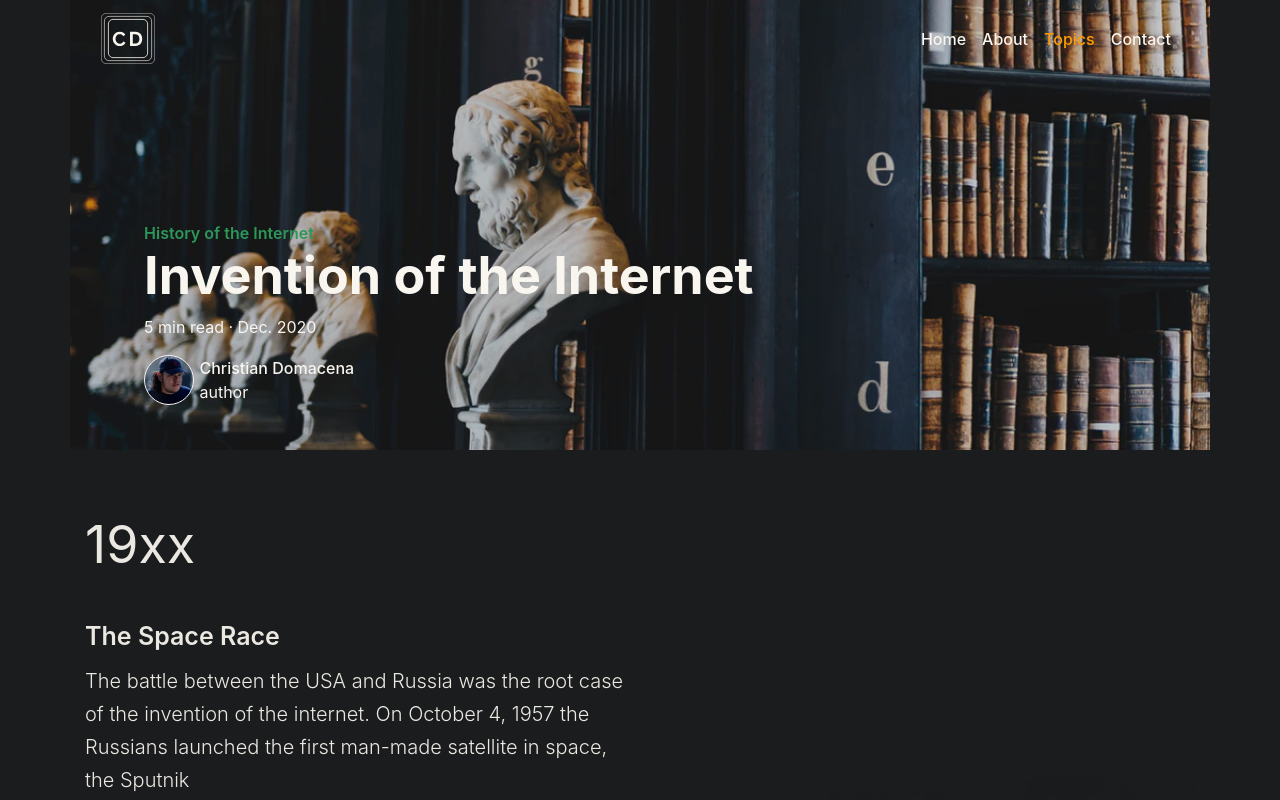
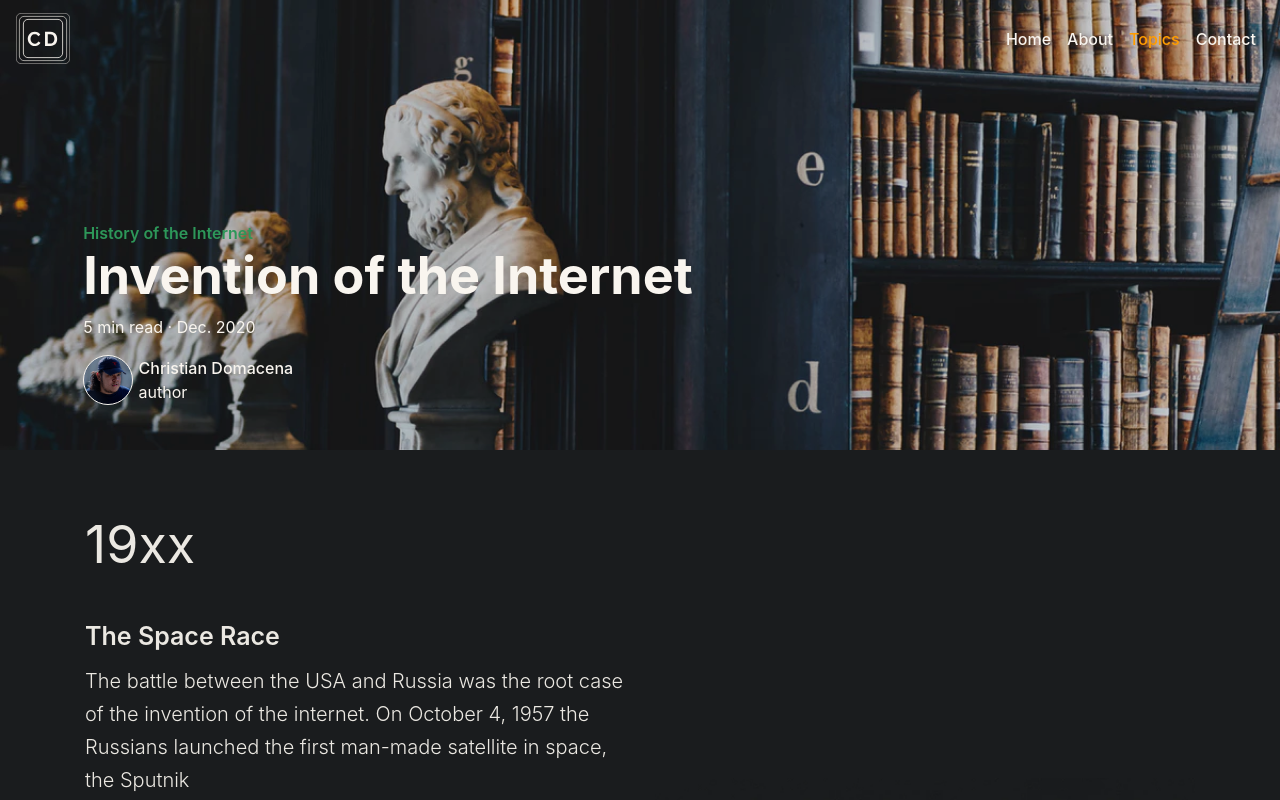
Before and after one commit to cjdomacena/is117-project-03, a website: page docs/article-template.html in a window 1280 px wide. Shown: the top 800 px of the page. Drawn offline with nearby package versions, Linux system fonts and the light colour scheme.

Commit message:
fixed screen size

```diff
--- a/docs/article-template.html
+++ b/docs/article-template.html
@@ -13,7 +13,7 @@
 
     <body class="article-body">
         <div class="main-container container-fluid">
-            <div class="article-hero-bg container-xl" id="change-bg">
+            <div class="article-hero-bg" id="change-bg">
                 <nav class="navbar navbar-expand-lg navbar-dark bg-transparent ">
                     <a class="navbar-brand " href="#">
                         <svg width="54" height="51" viewBox="0 0 54 51" fill="none" xmlns="http://www.w3.org/2000/svg">
--- a/style/style.scss
+++ b/style/style.scss
@@ -495,6 +495,8 @@ footer {
         background-image: url(../../img/invention-hero.png);
         height: 450px;
         position: relative;
+        max-width: 1280px;
+        margin: 0 auto;
 
     }
 
```
Also changed, not shown: style/dist/style.css.
